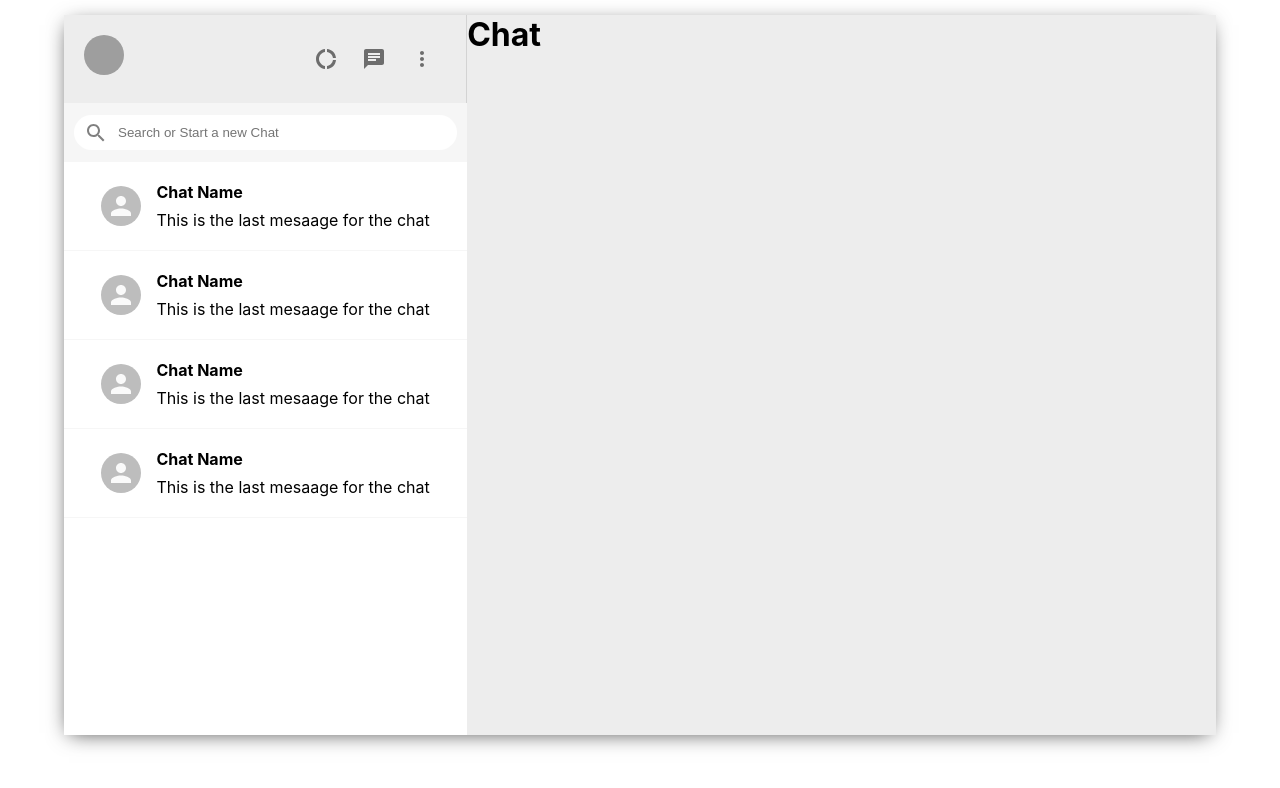
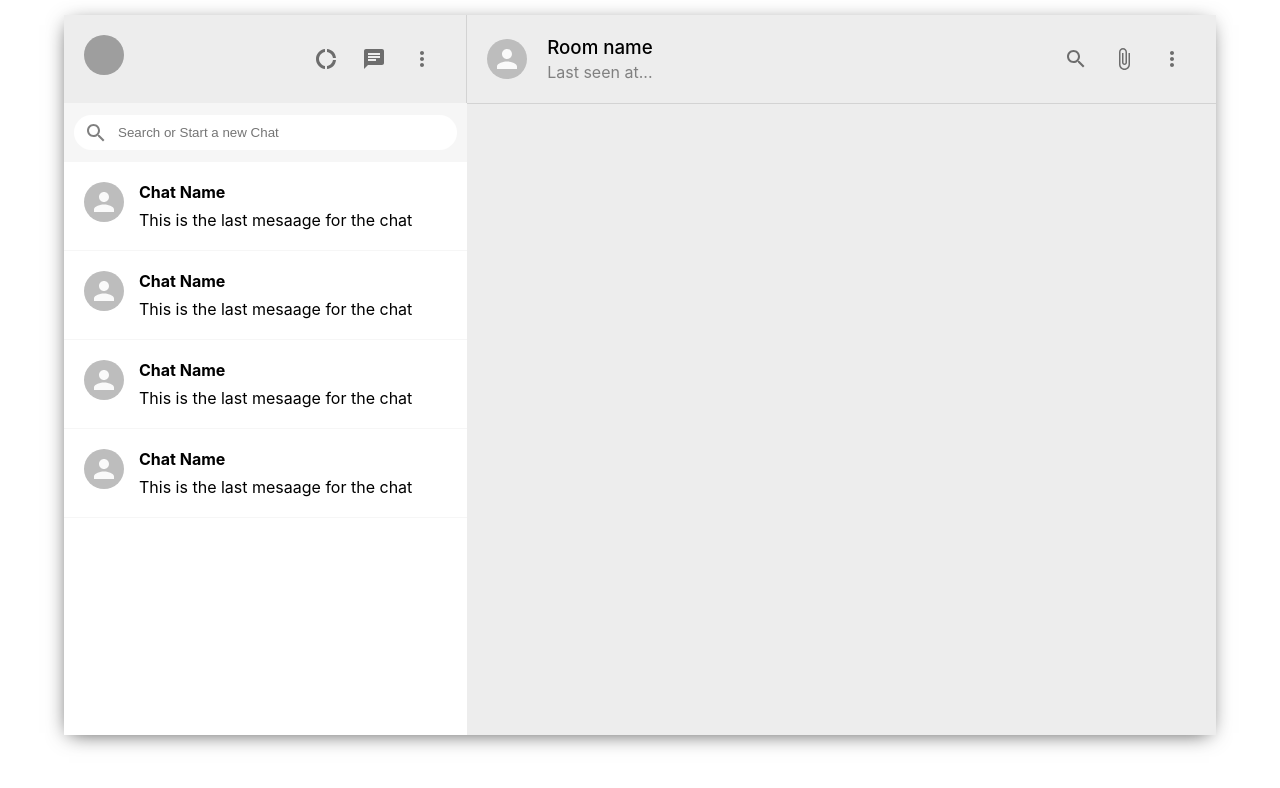
Before and after one commit to JocheAttah/Whatsapp-Clone, a React (Create React App) app: page / in a window 1280 px wide. Shown: the top 788 px of the page. Built offline with nearby package versions, Linux system fonts and the light colour scheme; grey boxes are pictures that could not be loaded.

Commit message:
chat header complete

```diff
--- a/src/components/Chat.css
+++ b/src/components/Chat.css
@@ -3,3 +3,25 @@
     flex-direction: column;
     flex: 0.65;
 }
+
+.chat__header{
+    padding: 20px;
+    display: flex;
+    align-items: center;
+    border-bottom: 1px solid lightgray;
+    /* justify-content: space-between; */
+}
+
+.chat__info{
+    flex:1;
+    padding-left: 20px;
+}
+
+.chat__name{
+    margin-bottom: 3px;
+    font-weight: 500;
+}
+
+.chat__lastSeen{
+    color: gray;
+}
--- a/src/components/Chat.jsx
+++ b/src/components/Chat.jsx
@@ -1,10 +1,35 @@
 import React from "react";
 import "./Chat.css";
+
+import { Avatar, IconButton } from "@material-ui/core";
+import { AttachFile, MoreVert } from "@material-ui/icons";
+import SearchIcon from '@material-ui/icons/Search';
+
 
 function Chat() {
   return (
     <div className="chat">
-      <h1>Chat</h1>
+      <div className="chat__header">
+        <Avatar className="chat__avatar"/>
+
+        <div className="chat__info">
+          <h3 className="chat__name">Room name</h3>
+          <p className="chat__lastSeen">Last seen at...</p>
+        </div>
+
+        <div className="chat__headerRight">
+          <IconButton>
+            <SearchIcon/>
+          </IconButton>
+          <IconButton>
+            <AttachFile/>
+          </IconButton>
+          <IconButton>
+            <MoreVert/>
+          </IconButton>
+        </div>
+
+      </div>
     </div>
   );
 }
--- a/src/components/SidebarChat.css
+++ b/src/components/SidebarChat.css
@@ -1,7 +1,5 @@
 .sidebarChat{
     display: flex;
-    justify-content: center;
-    align-items: center;
     cursor: pointer;
     padding: 20px;
     border-bottom: 1px solid #f6f6f6;
```
